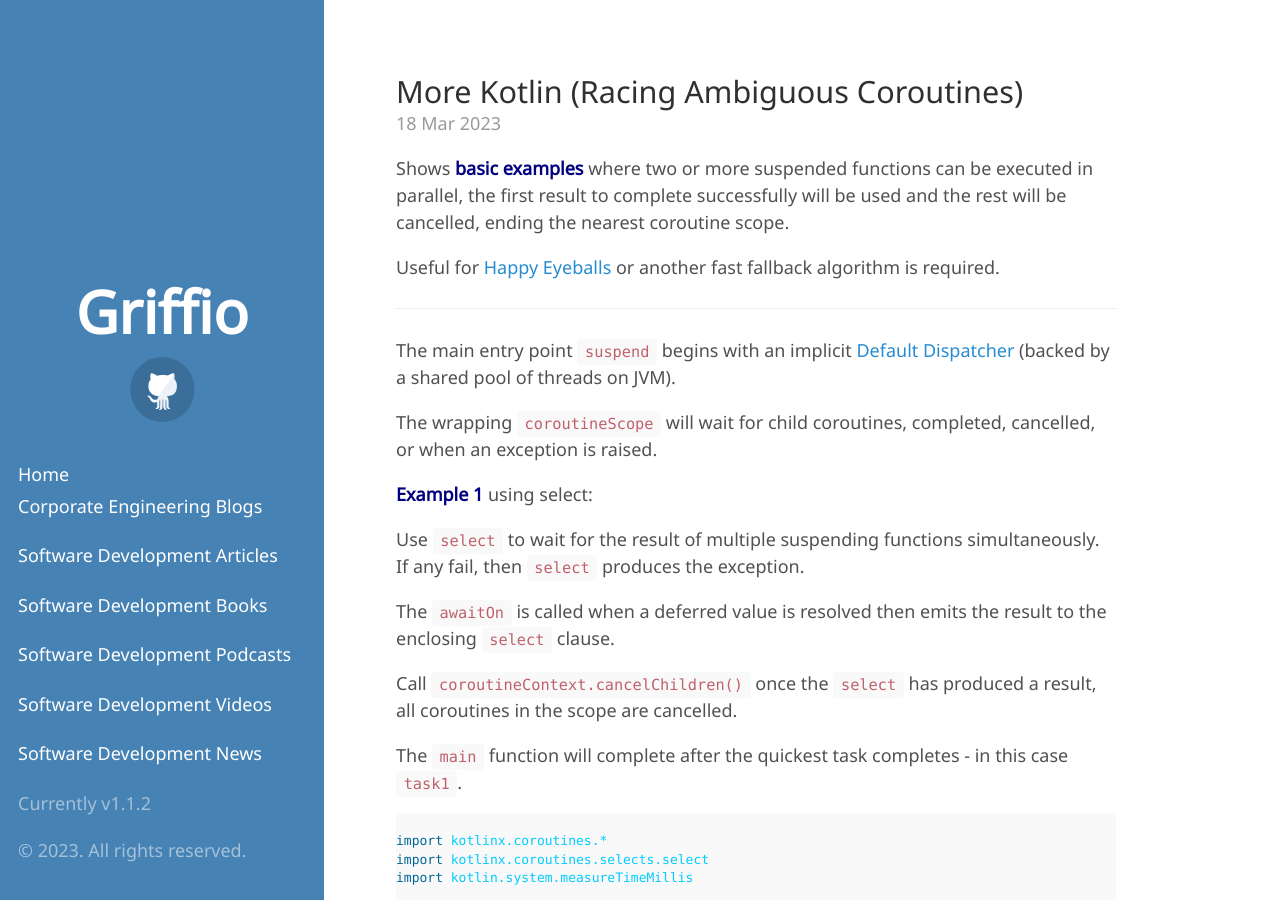
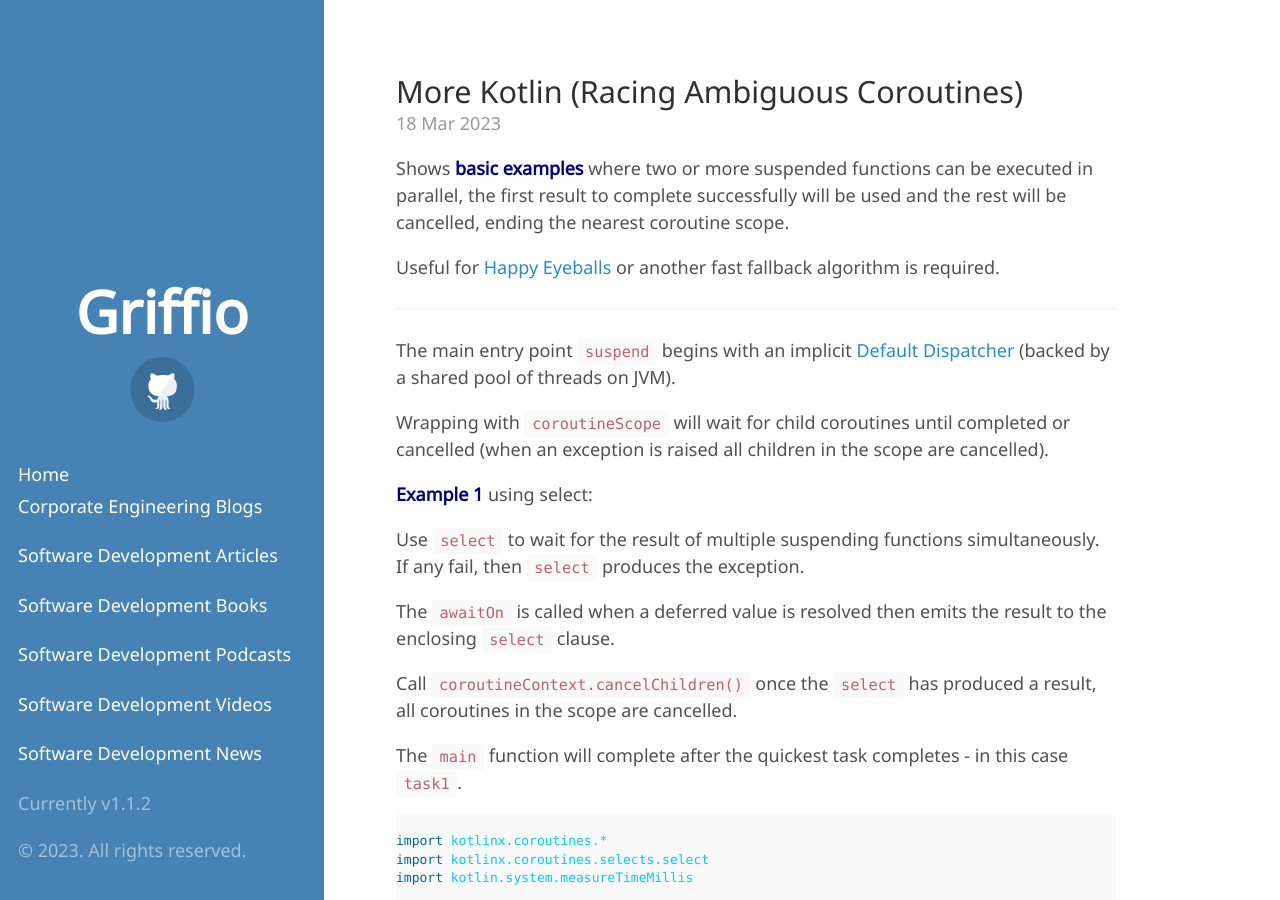
Before and after one commit to griffio/griffio.github.io, a Jekyll site: the page built from _posts/2023-03-18-More-Kotlin-Racing-Ambiguous-Coroutines.md, in a window 1280 px wide and 900 px high. Built offline with Jekyll 4.4.1, drawn with Linux system fonts in a browser that asks for light colours; some web fonts are replaced.

Commit message:
add error example

```diff
--- a/_posts/2023-03-18-More-Kotlin-Racing-Ambiguous-Coroutines.md
+++ b/_posts/2023-03-18-More-Kotlin-Racing-Ambiguous-Coroutines.md
@@ -17,7 +17,7 @@
 
 The main entry point `suspend` begins with an implicit [Default Dispatcher](https://kotlinlang.org/docs/coroutine-context-and-dispatchers.html#dispatchers-and-threads) (backed by a shared pool of threads on JVM).
 
-The wrapping `coroutineScope` will wait for child coroutines, completed, cancelled, or when an exception is raised.
+Wrapping with `coroutineScope` will wait for child coroutines until completed or cancelled (when an exception is raised all children in the scope are cancelled).
 
 **Example 1** using select:
 
```
